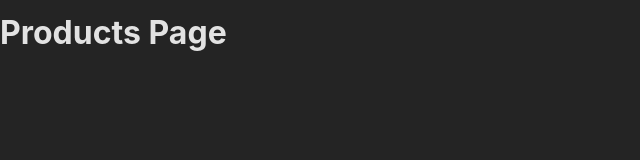
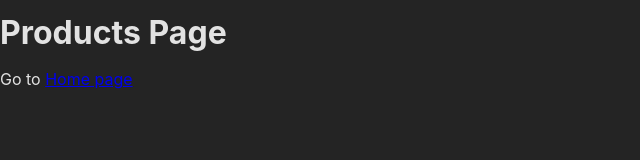
Before and after one commit to josanua/my-react-projects, a React (Create React App) app in the folder test-spa-react-router/: page /products in a window 1280 px wide. Shown: the top 160 px of the page, without its empty margins (0-640 px from the left). Built offline with nearby package versions, Linux system fonts and the light colour scheme.

Commit message:
Use fragments in Home and Products; simplify routing.
Updated the Home and Products pages to include additional navigation links using React fragments for layout enhancement. Simplified the router definition by switching to an array-based approach for better readability and maintainability.

```diff
--- a/test-spa-react-router/src/App.js
+++ b/test-spa-react-router/src/App.js
@@ -2,19 +2,19 @@ import {createBrowserRouter, createRoutesFromElements, RouterProvider, Route, Ro
 import Home from "./pages/Home";
 import Products from "./pages/Products";
 
-const routeDefinitions = createRoutesFromElements(
-    <Route>
-        <Route path="/" element={<Home/>}/>
-        <Route path="/products" element={<Products/>}/>
-    </Route>
-)
+// JSX routes definition approach
+// const routeDefinitions = createRoutesFromElements(
+//     <Route>
+//         <Route path="/" element={<Home/>}/>
+//         <Route path="/products" element={<Products/>}/>
+//     </Route>
+// )
+// const router = createBrowserRouter(routeDefinitions);
 
-const router = createBrowserRouter(routeDefinitions);
-
-// const router = createBrowserRouter([
-//   { path: '/', element: <Home /> },
-//   { path: '/products', element: <Products /> },
-// ])
+const router = createBrowserRouter([
+    {path: '/', element: <Home/>},
+    {path: '/products', element: <Products/>},
+])
 
 function App() {
     return <RouterProvider router={router}/>;
--- a/test-spa-react-router/src/pages/Home.js
+++ b/test-spa-react-router/src/pages/Home.js
@@ -1,3 +1,8 @@
 export default function Home() {
-    return <h1>Home Page</h1>
+    return (
+        <>
+            <h1>Home Page</h1>
+            <p>Go to <a href="/products">products list.</a></p>
+        </>
+    )
 }
--- a/test-spa-react-router/src/pages/Products.js
+++ b/test-spa-react-router/src/pages/Products.js
@@ -1,3 +1,9 @@
 export default function Products() {
-    return <h1>Products Page</h1>
+    return (
+        <>
+            <h1>Products Page</h1>
+            <p>Go to <a href="/">Home page</a></p>
+        </>
+    )
+
 }
```
